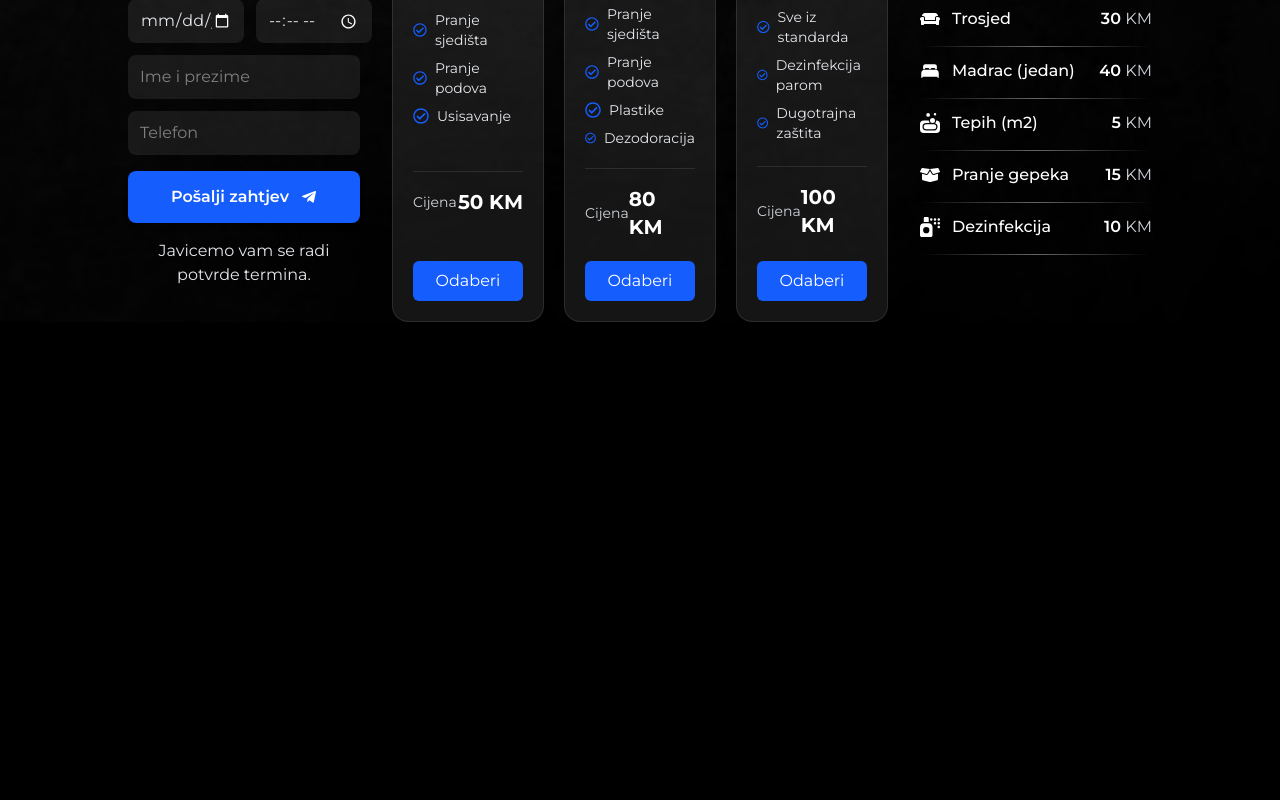
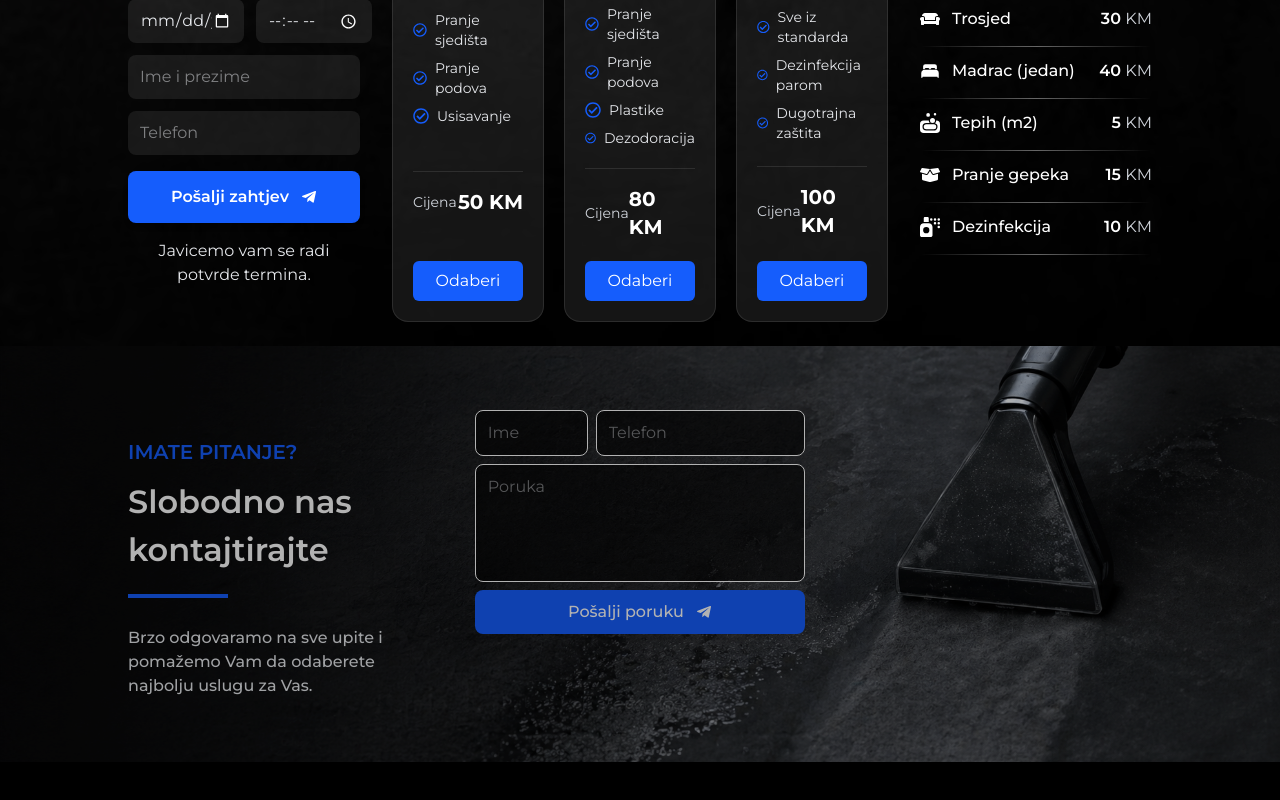
Before and after one commit to Bojan221/dubinsko, a React (Vite) app: page / in a window 1280 px wide. Shown: the part 2410-3210 px from the top of the page. Before the commit the page ends 3000 px from the top, so only its background shows below. Built offline with nearby package versions, Linux system fonts and the light colour scheme.

Commit message:
responsive for info section

```diff
--- a/src/App.jsx
+++ b/src/App.jsx
@@ -4,7 +4,7 @@ import { ToastContainer } from "react-toastify";
 
 function App() {
   return (
-    <div className="h-750">
+    <div className="h-850">
       <HeaderComponent />
       <Outlet />
       <ToastContainer position="top-right" autoClose={3000} theme="dark" />
--- /dev/null
+++ b/src/components/homepage/ContactAndSocials.jsx
@@ -0,0 +1,63 @@
+import React from "react";
+import backgroundImage from "../../images/ContactUsBackground.png";
+import TitleWrapper from "./TitleWrapper";
+import { FaTelegramPlane } from "react-icons/fa";
+import { FaPhoneAlt } from "react-icons/fa";
+import { FaLocationDot } from "react-icons/fa6";
+import { RiInstagramFill } from "react-icons/ri";
+
+function ContactAndSocials() {
+  return (
+    <div
+      style={{
+        backgroundImage: `url(${backgroundImage})`,
+        backgroundSize: "cover",
+        backgroundPosition: "center",
+        backgroundRepeat: "no-repeat",
+      }}
+      className="py-16 relative"
+    >
+      <div className="pointer-events-none absolute inset-0 z-0 bg-black/30"></div>
+      <div className="w-[95%] sm:w-[90%] md:w-[80%] mx-auto">
+        <div className="grid grid-cols-1 lg:grid-cols-3 gap-4">
+          <div>
+            <TitleWrapper
+              section="imate pitanje?"
+              title="Slobodno nas kontajtirajte"
+              wfull
+            />
+            <span className="text-gray-200 font-medium text-md block w-[80%]">
+              Brzo odgovaramo na sve upite i pomažemo Vam da odaberete najbolju
+              uslugu za Vas.
+            </span>
+          </div>
+          <div className="flex flex-col gap-2">
+            <div className="flex gap-2">
+              <input
+                type="text"
+                placeholder="Ime"
+                className="bg-[#00000095] rounded-lg text-gray-200 py-2.5 px-3 border border-white w-[35%] focus:ring-2 focus:ring-blue-500"
+              />
+              <input
+                type="tel"
+                placeholder="Telefon"
+                className="bg-[#00000095] rounded-lg text-gray-200 py-2.5 px-3 w-[65%] border border-white focus:ring-2 focus:ring-blue-500"
+              />
+            </div>
+            <textarea
+              placeholder="Poruka"
+              rows={4}
+              className=" w-full bg-[#00000095] rounded-lg text-gray-200 py-2.5 px-3 border border-white resize-none focus:outline-none focus:ring-2 focus:ring-blue-500"
+            />
+            <button className="flex justify-center items-center gap-3 py-2.5 rounded-lg bg-blue-600 transition-all duration-200 hover:bg-blue-700 cursor-pointer text-white font-medium">
+              Pošalji poruku <FaTelegramPlane />
+            </button>
+          </div>
+          <div></div>
+        </div>
+      </div>
+    </div>
+  );
+}
+
+export default ContactAndSocials;
--- a/src/components/homepage/InfoSection.jsx
+++ b/src/components/homepage/InfoSection.jsx
@@ -4,7 +4,7 @@ import Packets from "./Packets";
 import ServiceList from "./ServiceList";
 function InfoSection() {
   return (
-    <div className="w-[95%] sm:w-[90%] md:w-[80%] mx-auto grid grid-cols-12 gap-8">
+    <div className="w-[95%] sm:w-[90%] md:w-[80%] mx-auto grid grid-cols-12 gap-8 pb-6">
       <ReservationForm />
       <Packets />
       <ServiceList />
--- a/src/components/homepage/Packets.jsx
+++ b/src/components/homepage/Packets.jsx
@@ -42,7 +42,7 @@ function Packets() {
   ];
 
   return (
-    <div className="col-span-12 lg:col-span-6">
+    <div className="col-span-12 xl:col-span-6">
       <div className="flex flex-col gap-4 w-full">
         <TitleWrapper
           section={"cjenovnik - paketi"}
--- a/src/components/homepage/ReservationForm.jsx
+++ b/src/components/homepage/ReservationForm.jsx
@@ -17,10 +17,18 @@ function ReservationForm() {
   const [phone, setPhone] = useState("");
 
   useEffect(() => {
-    AOS.init({
-      duration: 1500,
-      once: true,
-    });
+    const timeout = setTimeout(() => {
+      AOS.init({
+        duration: 1200,
+        once: true,
+        offset: 150,
+        easing: "ease-out-cubic",
+      });
+
+      AOS.refresh();
+    }, 200);
+
+    return () => clearTimeout(timeout);
   }, []);
 
   const serviceOption = [
@@ -93,7 +101,7 @@ function ReservationForm() {
   };
 
   return (
-    <div className="col-span-12 lg:col-span-3">
+    <div className="col-span-12 xl:col-span-3">
       <div className="flex flex-col gap-4">
         <TitleWrapper
           section={"rezervisi termin"}
@@ -130,12 +138,12 @@ function ReservationForm() {
             )}
           </div>
 
-          <div className="flex gap-3">
+          <div className="flex flex-col sm:flex-row gap-3">
             <input
               value={date}
               onChange={(e) => setDate(e.target.value)}
               type="date"
-              className="bg-[#ffffff15] rounded-lg text-gray-200 py-2.5 px-3 w-1/2
+              className="bg-[#ffffff15] rounded-lg text-gray-200 py-2.5 px-3 w-full sm:w-1/2
     [&::-webkit-calendar-picker-indicator]:invert"
             />
 
@@ -143,7 +151,7 @@ function ReservationForm() {
               value={time}
               onChange={(e) => setTime(e.target.value)}
               type="time"
-              className="bg-[#ffffff15] rounded-lg text-gray-200 py-2.5 px-3 w-1/2
+              className="bg-[#ffffff15] rounded-lg text-gray-200 py-2.5 px-3 w-full sm:w-1/2
     [&::-webkit-calendar-picker-indicator]:invert
     [&::-webkit-datetime-edit-fields-wrapper]:text-gray-200
     [&::-webkit-datetime-edit-text]:text-gray-200
@@ -164,7 +172,7 @@ function ReservationForm() {
 
           <div>
             <input
-              type="text"
+              type="tel"
               className="bg-[#ffffff15] rounded-lg text-gray-200 py-2.5 px-3 w-full"
               placeholder="Telefon"
               value={phone}
--- a/src/components/homepage/ResultPhotos.jsx
+++ b/src/components/homepage/ResultPhotos.jsx
@@ -58,7 +58,7 @@ function ResultPhotos() {
         title={"Naši rezultati govore više od riječi"}
         align={"center"}
       />
-      <div data-aos="zoom-in" data-aos-duration="1500">
+      <div>
         <Swiper
           slidesPerView={isMobile ? 1 : 2}
           spaceBetween={30}
--- a/src/components/homepage/ServiceList.jsx
+++ b/src/components/homepage/ServiceList.jsx
@@ -25,7 +25,7 @@ function ServiceList() {
   ];
 
   return (
-    <div className="col-span-12 lg:col-span-3">
+    <div className="col-span-12 xl:col-span-3">
       <div className="flex flex-col gap-4">
         <TitleWrapper section="pojedinačne usluge" title="Pojedinačne usluge" />
 
--- a/src/components/homepage/TitleWrapper.jsx
+++ b/src/components/homepage/TitleWrapper.jsx
@@ -1,6 +1,6 @@
 import React from "react";
 
-function TitleWrapper({ section, title, align }) {
+function TitleWrapper({ section, title, align, wfull }) {
   return (
     <div
       className={`flex flex-col gap-2 md:gap-3 py-7  ${align === "center" ? "items-center" : "items-start"}`}
@@ -11,7 +11,7 @@ function TitleWrapper({ section, title, align }) {
         {section}
       </h5>
       <h2
-        className={`text-white text-[36px] ${align === "center" ? "md:text-[48px] text-center" : "md:text-[32px] lg:w-[60%]"} font-semibold `}
+        className={`text-white text-[36px] ${align === "center" ? "md:text-[48px] text-center" : wfull ? "md:text-[32px] w-full" : "md:text-[32px] lg:w-[60%]"} font-semibold `}
       >
         {title}
       </h2>
--- a/src/pages/HomePage.jsx
+++ b/src/pages/HomePage.jsx
@@ -4,6 +4,7 @@ import ServiceSection from "../components/homepage/ServiceSection";
 import ResultPhotos from "../components/homepage/ResultPhotos";
 import InfoSection from "../components/homepage/InfoSection";
 import wallpaper from "../images/wallpaper.png";
+import ContactAndSocials from "../components/homepage/ContactAndSocials";
 
 function HomePage() {
   return (
@@ -17,9 +18,10 @@ function HomePage() {
         <div className="relative z-10">
           <ServiceSection />
           <ResultPhotos />
-          <InfoSection/>
+          <InfoSection />
         </div>
       </div>
+      <ContactAndSocials />
     </div>
   );
 }
```
Also changed, not shown: src/images/ContactUsBackground.png (added).
